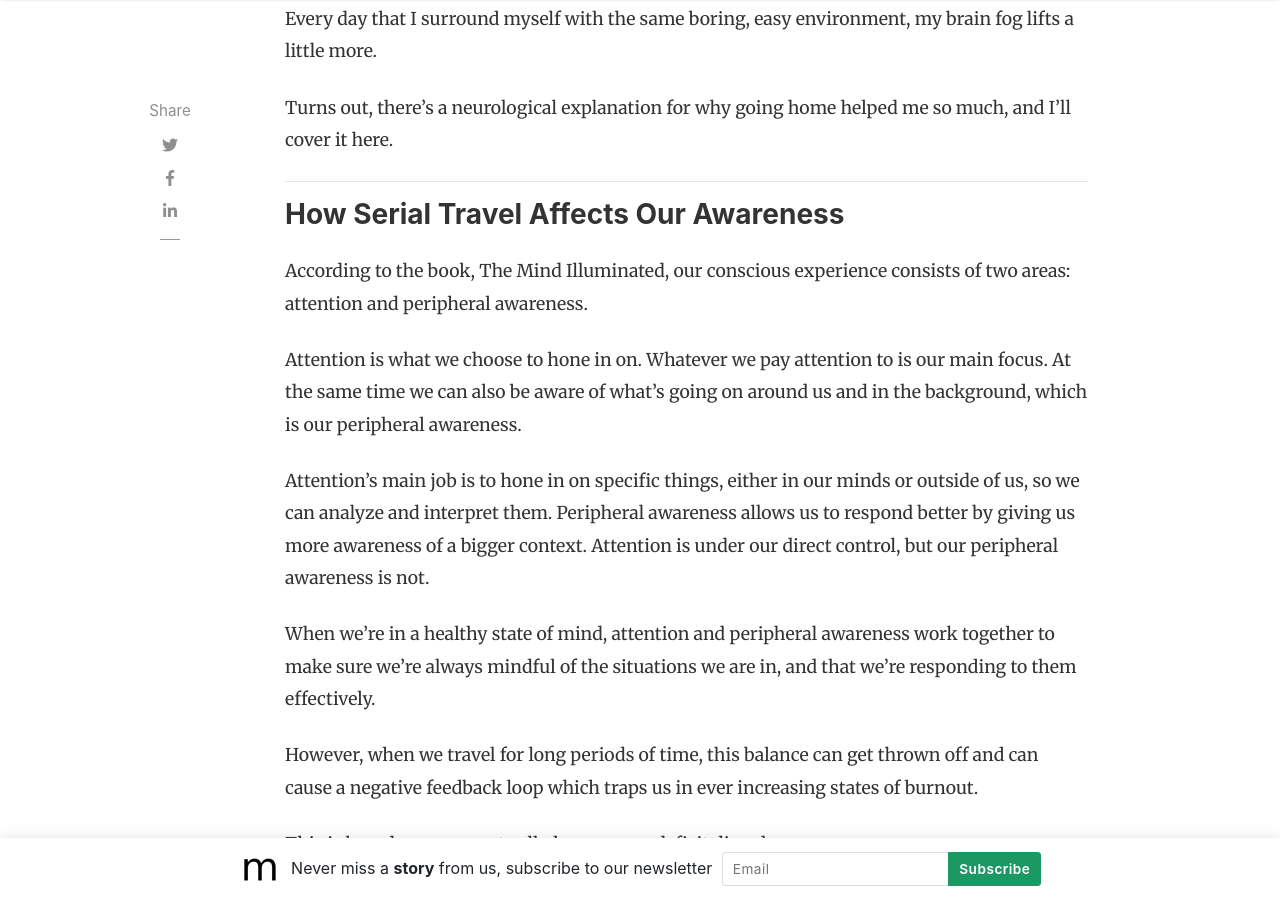
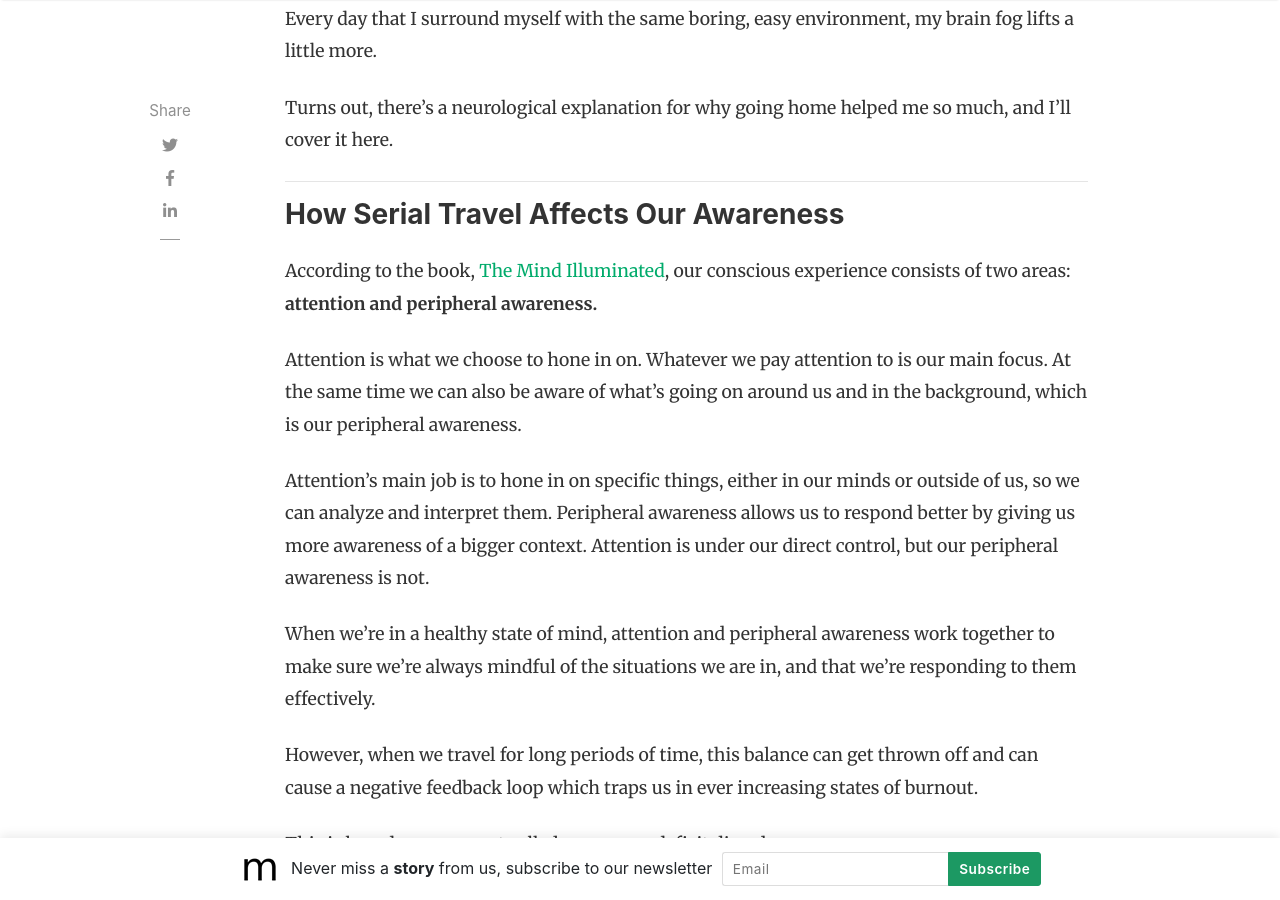
Before and after one commit to taskett/taskett, a Jekyll site: the page built from _posts/2019-07-20-nomad-burnout.md, in a window 1280 px wide and 900 px high, scrolled down 1441 px. Built offline with Jekyll 4.4.1, drawn with Linux system fonts in a browser that asks for light colours; nearby versions of some CDN libraries; comment, search, counter and statistics services are not loaded; some of the changed lines change nothing that is shown.

Commit message:
blog update

```diff
--- a/_posts/2019-07-20-nomad-burnout.md
+++ b/_posts/2019-07-20-nomad-burnout.md
@@ -31,7 +31,7 @@ Turns out, there’s a neurological explanation for why going home helped me so
 
 ### How Serial Travel Affects Our Awareness
 
-According to the book, The Mind Illuminated, our conscious experience consists of two areas: attention and peripheral awareness.
+According to the book, [The Mind Illuminated](https://www.amazon.com/Mind-Illuminated-Meditation-Integrating-Mindfulness-ebook/dp/B01INMZKAQ/), our conscious experience consists of two areas: **attention and peripheral awareness.**
 
 Attention is what we choose to hone in on. Whatever we pay attention to is our main focus. At the same time we can also be aware of what’s going on around us and in the background, which is our peripheral awareness.
 
```
Also changed, not shown: 1 other file.
